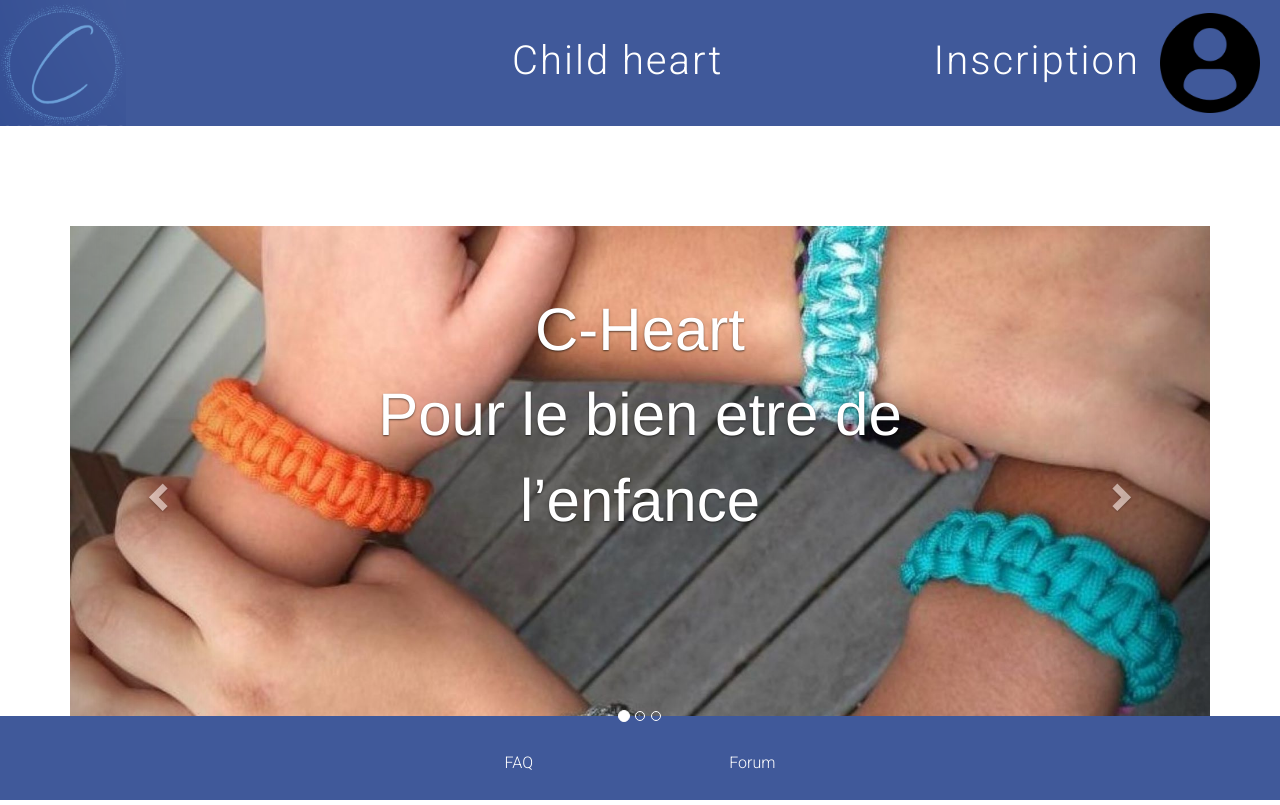
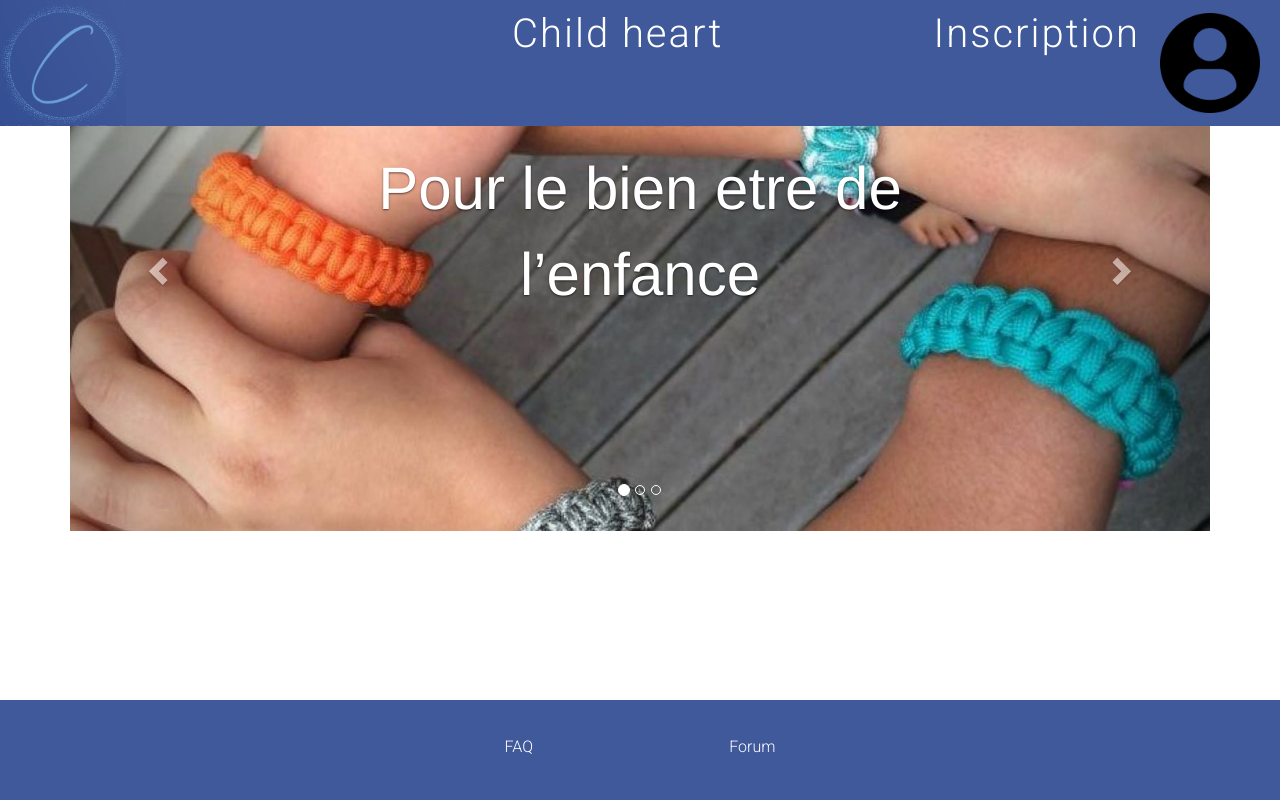
Before and after one commit to CHILDREN-HEART/Projet-C-Heart, a PHP site: page / in a window 1280 px wide. Run offline with PHP 8.4, Linux system fonts and the light colour scheme.

Commit message:
mise en place footer accueil

```diff
--- a/index.html
+++ b/index.html
@@ -52,7 +52,7 @@
                 />
             </div>
         </header>
-        <div style="height: 100px"></div>
+        <div style="height: 100%"></div>
         <div class="container">
             <div
                 id="myCarousel"
@@ -130,8 +130,13 @@
 
         <footer>
             <div class="btn-group">
-                <button class="button1">FAQ</button>
-                <button class="button2">Forum</button>
+                <a href="./faq/index.html"<button
+                    class="button1"
+                >
+                    FAQ
+                </button></a>
+                <a href="./forum/index.html">
+                    <button class="button2">Forum</button> </a>
             </div>
         </footer>
 
--- a/pagedaccueil.css
+++ b/pagedaccueil.css
@@ -4,9 +4,8 @@
 }
 
 .carroussel {
-    width: 100%;
+    width: 125%;
     height: 100%;
-    background: url("https://www.lesitedesarts.com/wp-content/uploads/2019/03/Carroussel-1.jpg") no-repeat center center fixed;
     background-size: cover;
     position: relative;
 }
@@ -21,6 +20,7 @@ header {
     color: white;
     display: flex;
     z-index: 1;
+    position: fixed;
 }
 .c {
     position: absolute;
@@ -37,9 +37,9 @@ p {
     position: absolute;
 }
 
-@media (min-width: 220%) .container {
-    width: 3333px;
-    height: 800px;
+@media (min-width: 300%) .container {
+    width: 100%;
+    height: 100%;
 }
 
 .text1 {
@@ -87,7 +87,7 @@ p {
 }
 
 footer {
-    height: 84px;
+    height: 100px;
     width: 100%;
     background: #40599a;
     font-family: "Roboto", sans-serif;
@@ -130,3 +130,25 @@ footer {
     margin: 15px 60px;
     cursor: pointer;
 }
+
+.carousel-inner > .item > img,
+.img-responsive {
+    display: block;
+    max-width: 141%;
+    height: auto;
+}
+
+.carousel-inner > .item > a > img,
+.img-responsive {
+    display: block;
+    max-width: 221%;
+    height: auto;
+}
+
+.img-responsive,
+.thumbnail a > img,
+.thumbnail > img {
+    display: block;
+    max-width: 500%;
+    height: auto;
+}
--- a/pagedaccueil.js
+++ b/pagedaccueil.js
@@ -85,12 +85,7 @@
       var fallback = type == 'next' ? 'first' : 'last'
       var that = this
 
-      if (!$next.length) {
-        if (!this.options.wrap) return
-        $next = this.$element.find('.item')[fallback]()
-      }
 
-      if ($next.hasClass('active')) return this.sliding = false
 
       var e = $.Event('slide.bs.carousel', {
         relatedTarget: $next[0],
```
Also changed, not shown: recherche/search.css (+15 -8 lines).
